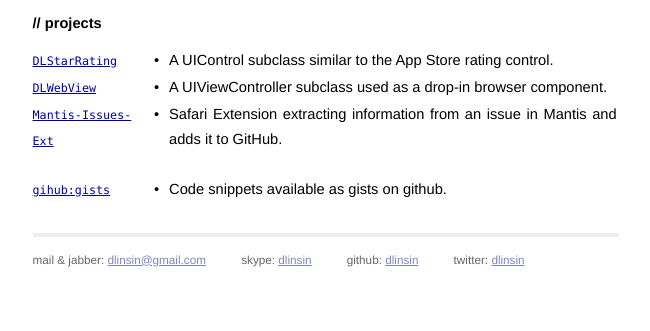
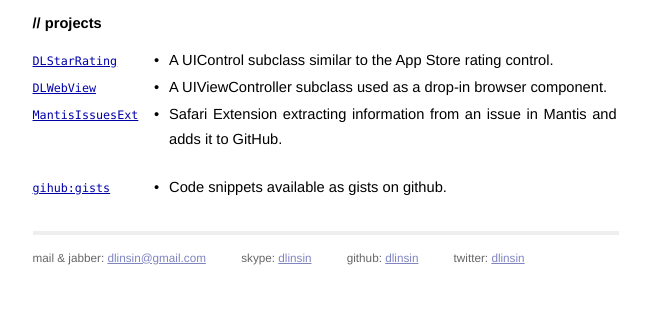
Before and after one commit to dlinsin/dlinsin-archive.github.com, a Jekyll site: the page built from index.html, in a window 1280 px wide. Shown: the part 607-938 px from the top of the page, without its empty margins (314-964 px from the left). Built offline with Jekyll 4.4.1, drawn with Linux system fonts in a browser that asks for light colours; Markdown is read by kramdown in place of the engine named in the settings.

Commit message:
Respecting the space

```diff
--- a/index.html
+++ b/index.html
@@ -62,7 +62,7 @@ title: David Linsin
       <div class="second">A UIViewController subclass used as a drop-in browser component.</div>
     </li>
     <li>
-      <div class="first"><span><a href="https://github.com/dlinsin/Mantis-Issues-Ext">Mantis-Issues-Ext</a></span></div>
+      <div class="first"><span><a href="https://github.com/dlinsin/Mantis-Issues-Ext">MantisIssuesExt</a></span></div>
       <div class="sep"> &bull; </div>
       <div class="second">Safari Extension extracting information from an issue in Mantis and adds it to GitHub.</div>
     </li>
```
